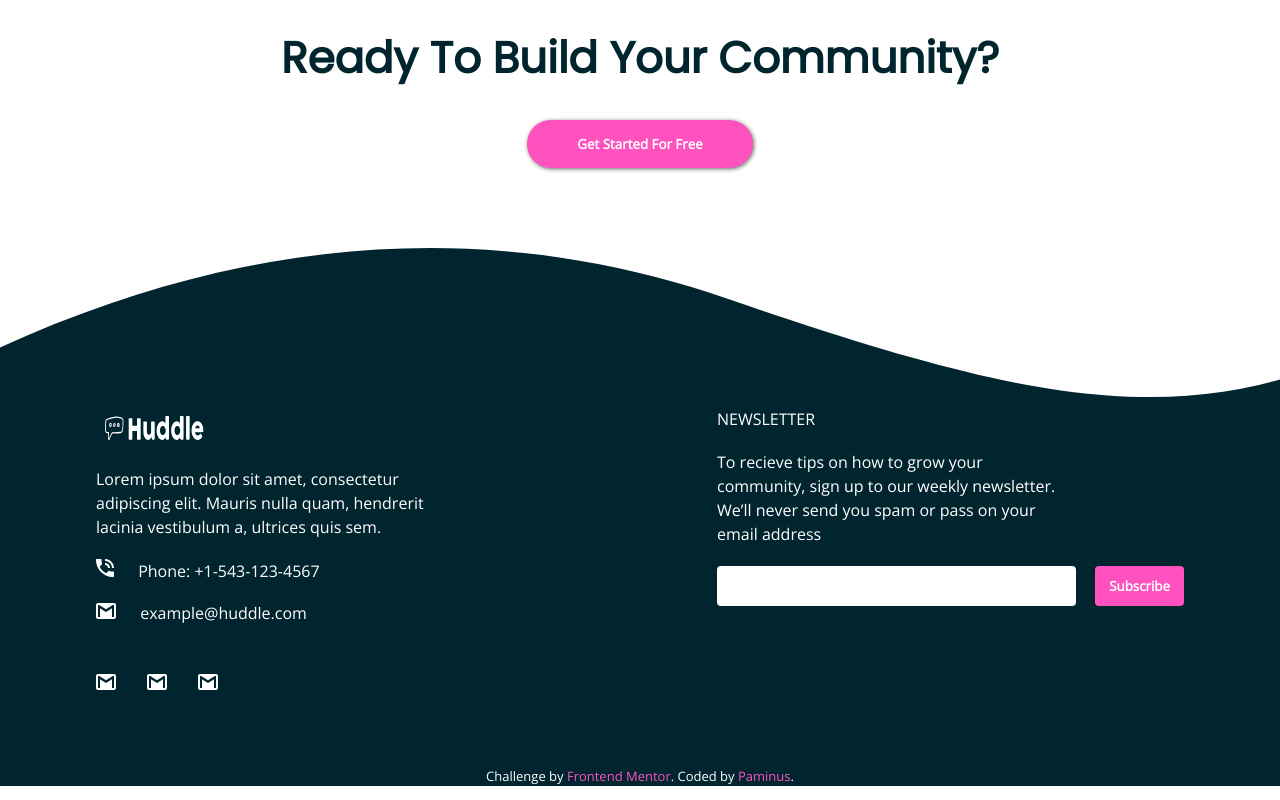
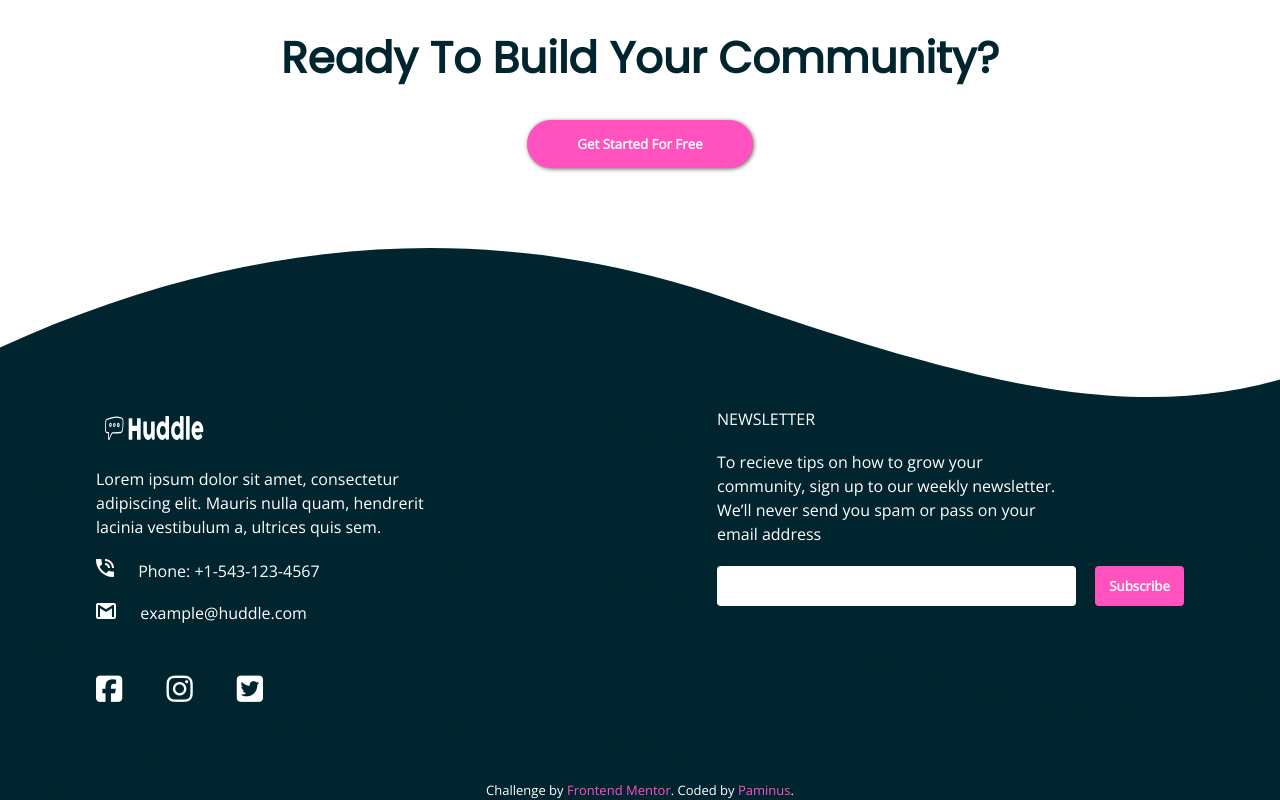
Before and after one commit to paminus-kingori/huddle-landing-page, a plain HTML site: page index.html in a window 1280 px wide. Shown: the part 3523-4323 px from the top of the page. Drawn offline with nearby package versions, Linux system fonts and the light colour scheme.

Commit message:
edit icons

```diff
--- a/index.html
+++ b/index.html
@@ -2,7 +2,10 @@
 <html lang="en">
 <head>
   <meta charset="UTF-8">
-  <meta name="viewport" content="width=device-width, initial-scale=1.0"> <!-- displays site properly based on user's device -->
+  <meta name="viewport" content="width=device-width, initial-scale=1.0"> <!-- displays site
+     properly based on user's device -->
+
+     <script src="https://kit.fontawesome.com/e5226850c4.js" crossorigin="anonymous"></script>
   <link href="https://fonts.googleapis.com/css2?family=Open+Sans&family=Poppins&display=swap" rel="stylesheet">
   <link rel="icon" type="image/png" sizes="32x32" href="./images/favicon-32x32.png">
 
@@ -114,10 +117,9 @@
         </div>
               </div>
               <div class="icon-section">
-                <img src="images/icon-email.svg" alt="social icons">
-                <img src="images/icon-email.svg" alt="social icons">
-                <img src="images/icon-email.svg" alt="social icons">
-
+                <i class="fab fa-facebook-square"></i>
+                <i class="fab fa-instagram"></i>
+                <i class="fab fa-twitter-square"></i>
               </div>
           </div>
 
--- a/style.css
+++ b/style.css
@@ -15,8 +15,6 @@ button{
 }
 .top{
     padding: 50px 100px;
-
-    /* padding: 19px; */
     display: flex;
     align-items: center;
     justify-content: space-between;
@@ -229,9 +227,10 @@ border-radius: 4px;
 .icon-section{
     margin-top: 30px;
     display: flex;
-    width: 122px;
+    width: 167px;
     align-items: center;
     justify-content: space-between;
+    font-size: 30px;
 }
 .phone img, .email img{
     margin-right: 20px;
```
